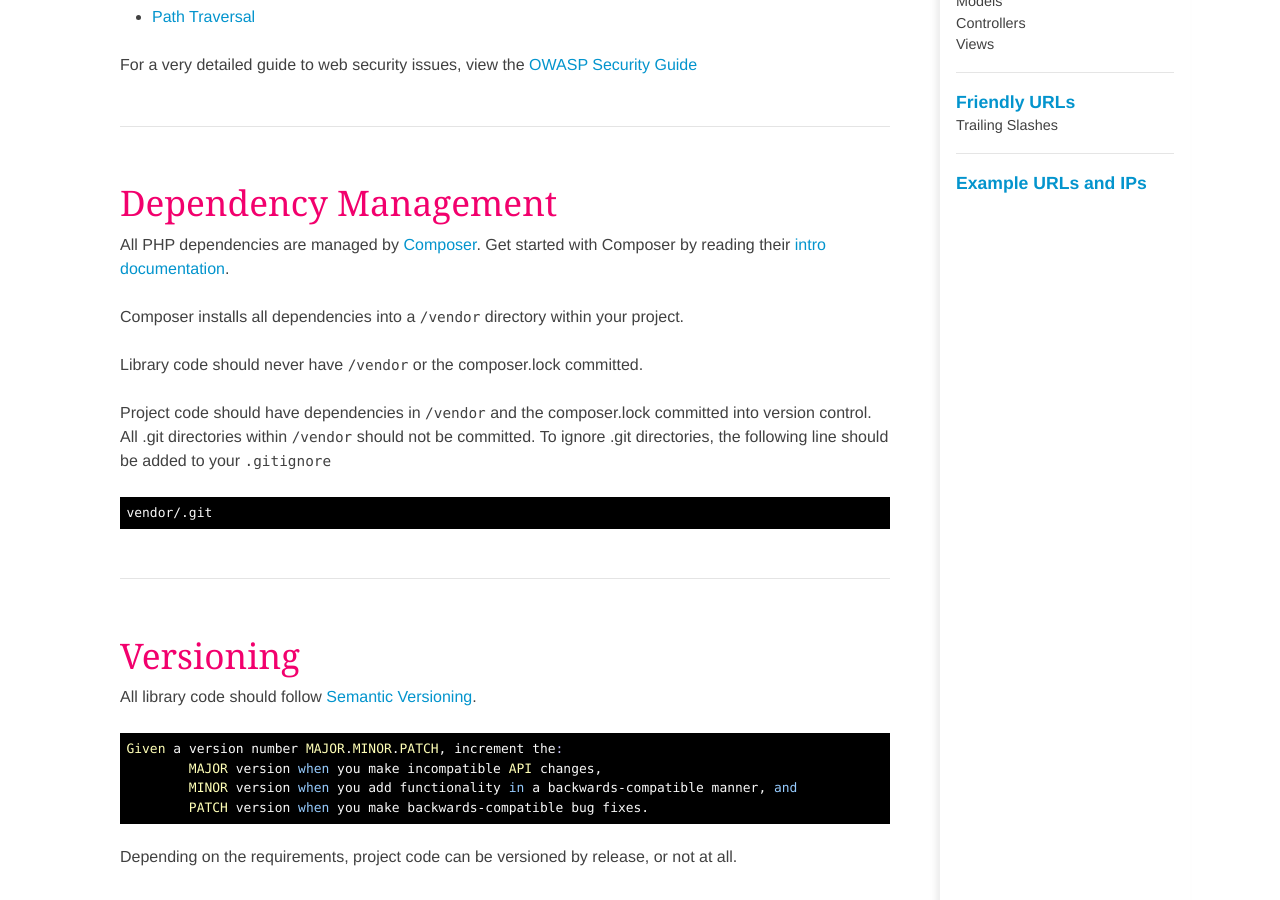
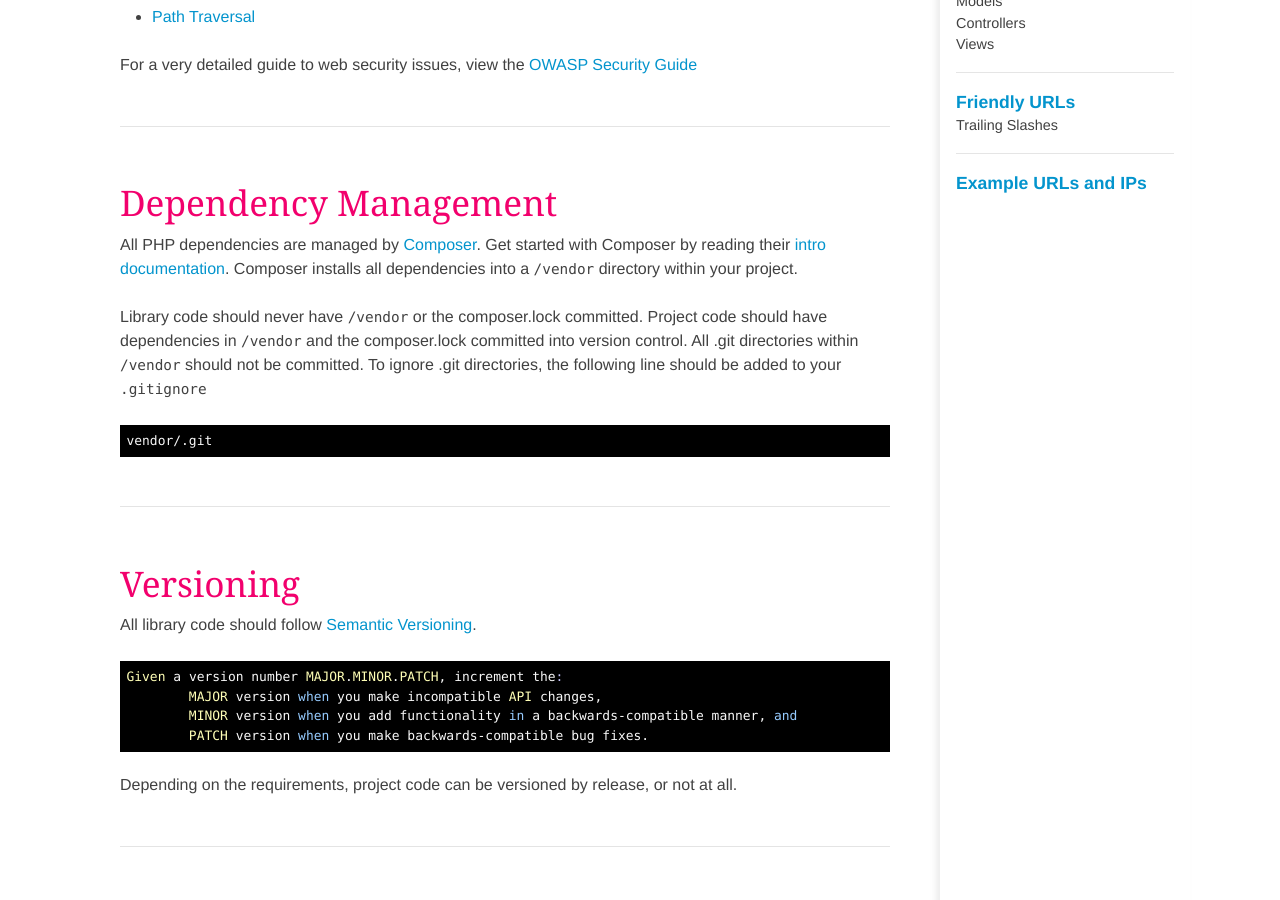
Before and after one commit to imarc/handbook, a Jekyll site: the page built from backend.markdown, in a window 1280 px wide and 900 px high, scrolled down 1406 px. Built offline with Jekyll 4.4.1, drawn with Linux system fonts in a browser that asks for light colours; nearby versions of some CDN libraries; some web fonts are replaced; some of the changed text lies outside the part shown.

```diff
--- a/backend.markdown
+++ b/backend.markdown
@@ -43,13 +43,9 @@ For a very detailed guide to web security issues, view the [OWASP Security Guide
 
 ## Dependency Management
 
-All PHP dependencies are managed by [Composer](https://getcomposer.org/). Get started with Composer by reading their [intro documentation](https://getcomposer.org/doc/00-intro.md).
+All PHP dependencies are managed by [Composer](https://getcomposer.org/). Get started with Composer by reading their [intro documentation](https://getcomposer.org/doc/00-intro.md). Composer installs all dependencies into a `/vendor` directory within your project.
 
-Composer installs all dependencies into a `/vendor` directory within your project.
-
-Library code should never have `/vendor` or the composer.lock committed.
-
-Project code should have dependencies in `/vendor` and the composer.lock committed into version control. All .git directories within `/vendor` should not be committed.
+Library code should never have `/vendor` or the composer.lock committed. Project code should have dependencies in `/vendor` and the composer.lock committed into version control. All .git directories within `/vendor` should not be committed.
 To ignore .git directories, the following line should be added to your `.gitignore`
 
 	vendor/.git
```
Also changed, not shown: other parts of backend.markdown (+1 -1 lines).
